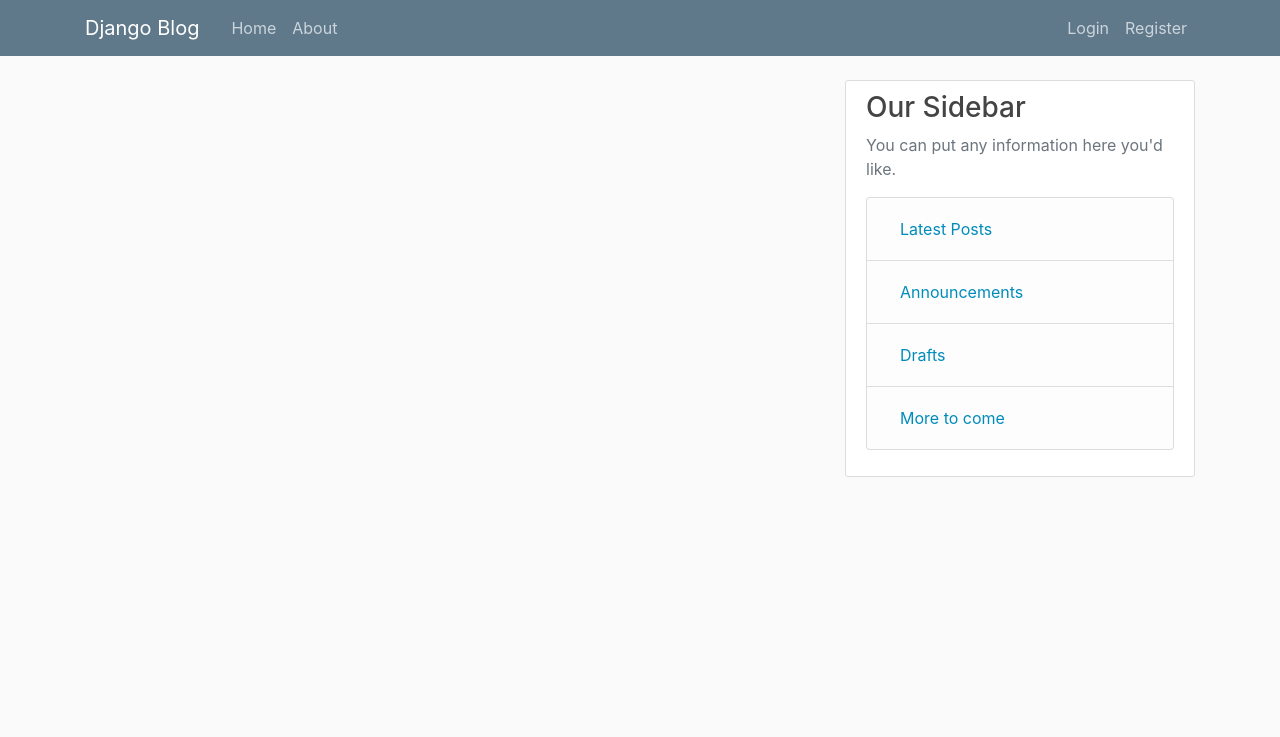
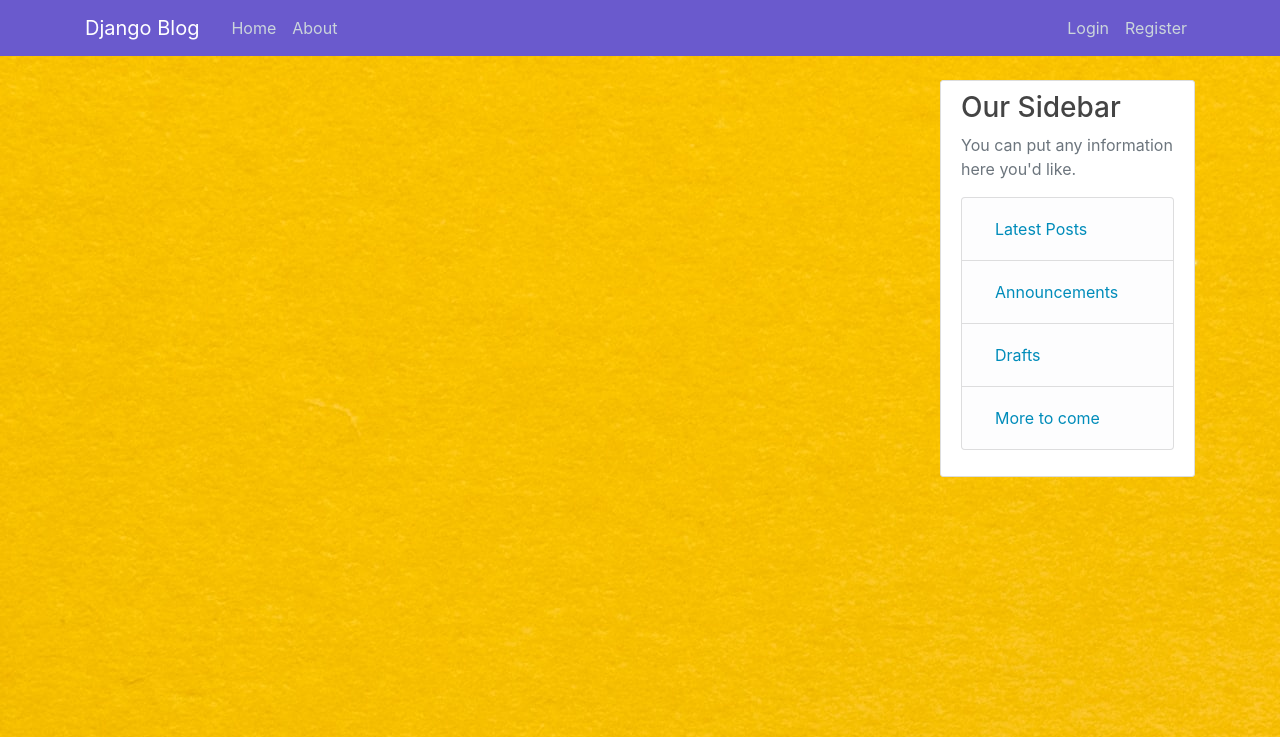
Before and after one commit to klikhi/django-blog, a Django app: page / in a window 1280 px wide. Shown: the top 737 px of the page. Run offline with Django 3.2, Linux system fonts and the light colour scheme; data that the repository does not hold is empty; some libraries are stand-ins or nearby versions.

Commit message:
UI improved

```diff
--- a/blog/static/blog/main.css
+++ b/blog/static/blog/main.css
@@ -1,7 +1,9 @@
+
 body {
   background: #fafafa;
   color: #333333;
   margin-top: 5rem;
+  background-image: url("/media/bgimg.jpg");
 }
 
 h1, h2, h3, h4, h5, h6 {
@@ -16,7 +18,8 @@ ul {
 }
 
 .bg-steel {
-  background-color: #5f788a;
+  /*background-color: #000080;*/
+  background-color:SlateBlue;
 }
 
 .site-header .navbar-nav .nav-link {
@@ -47,6 +50,7 @@ ul {
   border-radius: 3px;
   margin-bottom: 20px;
   float: right;
+  /*position: fixed;*/
 
 }
 
--- a/blog/templates/blog/base.html
+++ b/blog/templates/blog/base.html
@@ -47,7 +47,7 @@
 
     <main role="main" class="container">
       <div class="row">
-        <div class="col-md-8">
+        <div class="col-md-9">
           {% if messages %}
             {% for message in messages %}
             <div class="alert alert-{{message.tags}}">
@@ -57,7 +57,7 @@
           {% endif %}
           {% block content %}{% endblock %}
         </div>
-        <div class="col-md-4">
+        <div class="col-md-3 ">
           <div class="sidebar-section">
             <h3>Our Sidebar</h3>
             <p class='text-muted'>You can put any information here you'd like.
--- a/blog/templates/blog/home.html
+++ b/blog/templates/blog/home.html
@@ -3,12 +3,12 @@
 {% block content %}
     <!-- <h1>Blog Home !</h1> -->
     {% for post in posts %}
-      <article class="media content-section"  style="display: inline-flex">
+      <article class="media content-section"  style="display: block;">
         <img class="rounded-circle article-img" src="{{post.author.profile.image.url}}" alt="">
         <div class="media-body">
           <div class="article-metadata">
             <a class="mr-2" href="{% url 'user-posts' post.author.username  %}">{{ post.author }}</a>
-            <small class="text-muted">{{ post.date_posted |date:"F d, Y"}}</small>
+            <small class="text-muted" style="float: right;">{{ post.date_posted |date:"F d, Y"}}</small>
           </div>
           <h2><a class="article-title" href="{% url 'post-detail' post.id %}">{{ post.title }}</a></h2>
           <p class="article-content"  >{{ post.content }}</p>
@@ -31,7 +31,7 @@
           <textarea class="media content-section  commentText{{post.id}}" rows="2" cols="75" ></textarea>
           <button type="submit" class="btn btn-outline-success">Post Comment</button>
         </form>
-        <a type="button" name="comments" style="margin-left: 475px;color: #008CBA;" id="{{post.id}}">view comments</a>
+        <a type="button" name="comments" style="float:right;color:#008CBA;margin-top: -15px" id="{{post.id}}">view comments</a>
         <div class="allComments{{post.id}}">
         </div>
         </div>
```
Also changed, not shown: media/bgimg.jpg (added).
